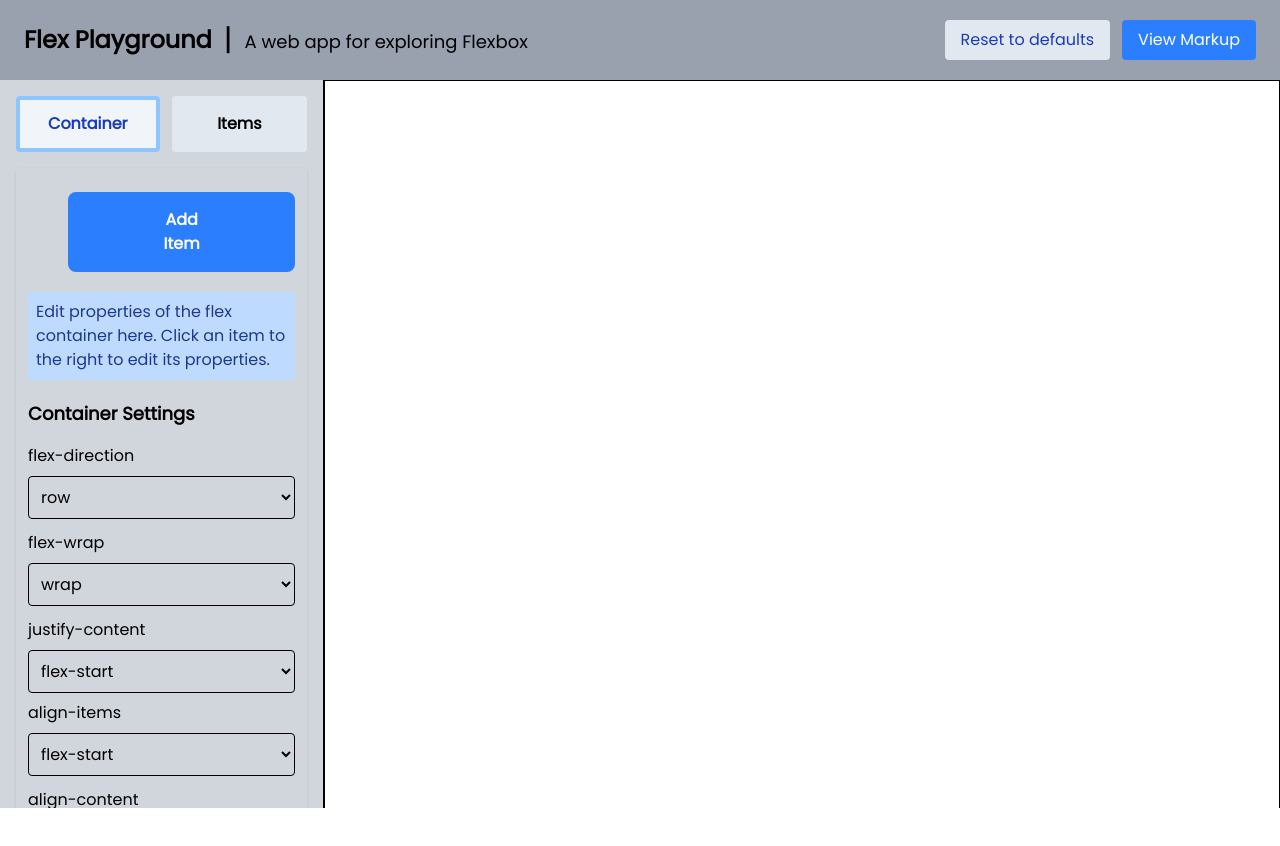
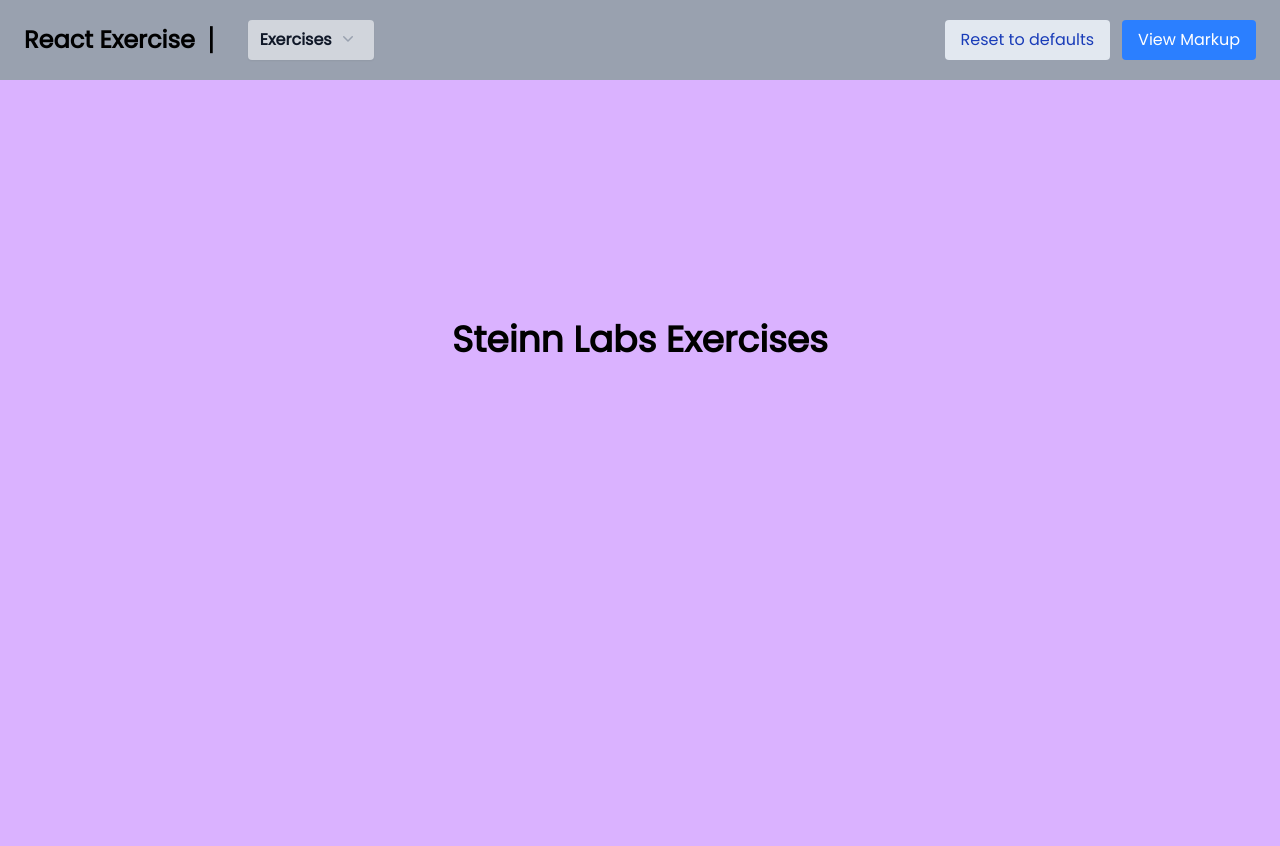
Before and after one commit to Gokulsl/Intern_Excercises, a React (Vite) app: page / in a window 1280 px wide. Shown: the top 846 px of the page. Before the commit the page ends 808 px from the top, so only its background shows below. Built offline with nearby package versions, Linux system fonts and the light colour scheme.

Commit message:
fetch module added

```diff
--- a/index.html
+++ b/index.html
@@ -1,5 +1,5 @@
 <!DOCTYPE html>
-<html lang="en">
+<html lang="en" style="overflow-y:hidden">
   <head>
     <meta charset="UTF-8" />
     <link rel="icon" type="image/svg+xml" href="/vite.svg" />
--- a/src/App.jsx
+++ b/src/App.jsx
@@ -1,11 +1,21 @@
-import Home from './pages/home'
+import { BrowserRouter as Router, Routes, Route } from 'react-router-dom';
+import Home from './pages/home.jsx';
+import Navbar from './components/Navbar';
+import FlexPlayground from './components/Flexplayground.jsx';
+import Listingfromapi from './components/Listingfromapi';
+
 function App() {
+  return (
+    <Router>
+      <Navbar />
+      <Routes>
+     <Route path="/" element={<Home/>}/>
+     <Route path="/flexplayground" element={<FlexPlayground/>}/>
+     <Route path="/listing" element={<Listingfromapi/>}/>
 
-  return (
-    <>
-    <Home/>
-</>
-  )
+      </Routes>
+    </Router>
+  );
 }
 
-export default App
+export default App;
--- /dev/null
+++ b/src/components/Dropdown.jsx
@@ -0,0 +1,54 @@
+import { useState, useEffect, useRef } from "react";
+import { ChevronDownIcon } from "@heroicons/react/20/solid";
+import { Link } from "react-router-dom";
+
+export default function Dropdown() {
+  const [isOpen, setIsOpen] = useState(false);
+  const dropdownRef = useRef(null); // Reference to the dropdown
+
+  useEffect(() => {
+    function handleClickOutside(event) {
+      if (dropdownRef.current && !dropdownRef.current.contains(event.target)) {
+        setIsOpen(false);
+      }
+    }
+    document.addEventListener("mousedown", handleClickOutside);
+    return () => {
+      document.removeEventListener("mousedown", handleClickOutside);
+    };
+  }, []);
+
+  return (
+    <div className="relative inline-block text-left" ref={dropdownRef}>
+      <button
+        onClick={() => setIsOpen(!isOpen)}
+        className="flex w-full justify-center gap-x-1.5 rounded cursor-pointer px-3 py-2 font-semibold text-gray-900 bg-gray-300 shadow-xs hover:bg-gray-50"
+      >
+        Exercises
+        <ChevronDownIcon className="mr-1 w-5 h-5 text-gray-400" />
+      </button>
+
+      {isOpen && (
+        <div className="absolute right-0 z-10 mt-2 w-56 origin-top-right rounded-md bg-white shadow-lg ring-1 ring-black/5 transition-opacity">
+          <div className="py-1">
+          <h1
+              className="block px-4 py-2 text-black text-sm hover:bg-gray-100 hover:text-gray-600"
+            ><Link to='/' className="block px-4 py-2 hover:bg-gray-100 hover:text-gray-60"  onClick={() => setIsOpen(false)}>
+              Home
+            </Link></h1>
+              <h1
+              className="block px-4 py-2 text-sm text-black hover:bg-gray-100 hover:text-gray-600"
+            ><Link className="block px-4 py-2 hover:bg-gray-100 hover:text-gray-60" to='/flexplayground' onClick={() => setIsOpen(false)}>
+              Flex
+            </Link ></h1>
+            <h1
+              className="block px-4 py-2 text-sm text-black hover:bg-gray-100 hover:text-gray-600"
+            ><Link className="block px-4 py-2 hover:bg-gray-100 hover:text-gray-60" to='/listing'  onClick={() => setIsOpen(false)}>
+              Listing
+            </Link></h1>
+          </div>
+        </div>
+      )}
+    </div>
+  );
+}
--- a/src/components/sidebar.jsx
+++ b/src/components/Flexplayground.jsx
@@ -1,8 +1,7 @@
 import { useState } from "react";
 import { Pencil, Trash } from "lucide-react";
 
-const MainLayout = () => {
-  // container styling usestates
+const Flexplayground = () => {
   const [flexDirection, setFlexDirection] = useState("row");
   const [flexWrap, setFlexWrap] = useState("wrap");
   const [alignItems, setAlignItems] = useState("flex-start");
@@ -66,7 +65,7 @@ const MainLayout = () => {
   return (
     <div className="flex h-screen bg-white overflow-hidden pb-5">
       {/* Sidebar */}
-      <div className="w-1/3 p-4 border-r bg-gray-300 overflow-y-auto">
+      <div className="w-1/3 p-4 border-r bg-gray-800 overflow-y-auto">
         <div className="flex gap-3 mb-4">
           <button
             className={`flex-1 p-3 rounded font-bold ${
@@ -93,21 +92,21 @@ const MainLayout = () => {
         {activeTab === "container" ? (
           <div className="h-full shadow rounded p-3">
             <button
-              className="p-4 px-20 cursor-pointer ms-10 mt-3 bg-blue-500 text-white font-bold hover:bg-blue-600 rounded-lg transition-all"
+              className="p-4 px-22 cursor-pointer ms-22 mt-3 bg-blue-500 text-white font-bold hover:bg-blue-600 rounded-lg transition-all"
               onClick={addItem}
             >
               Add Item
             </button>
 
-            <p className="text-blue-900 font-medium bg-blue-200 p-2 my-5">
+            <p className="text-blue-900 font-medium bg-blue-200 p-10 my-5">
               Edit properties of the flex container here. Click an item to the
               right to edit its properties.
             </p>
 
-            <h2 className="text-lg font-semibold my-4">Container Settings</h2>
-            <label className="block mb-2">flex-direction</label>
+            <h2 className="text-lg text-white font-semibold my-4">Container Settings</h2>
+            <label className="block text-slate-200 mb-4">flex-direction</label>
             <select
-              className="w-full p-2 border rounded mb-3"
+              className="w-full p-2 text-slate-200 border rounded mb-3"
               value={flexDirection}
               onChange={(e) => setFlexDirection(e.target.value)}
             >
@@ -117,9 +116,9 @@ const MainLayout = () => {
               <option value="column-reverse">column-reverse</option>
             </select>
 
-            <label className="block mb-2">flex-wrap</label>
+            <label className="blocktext-slate-200 text-slate-200 mb-4 mt-4">flex-wrap</label>
             <select
-              className="w-full p-2 border rounded mb-3"
+              className="w-full p-2 text-slate-200 border rounded mt-4 mb-3"
               value={flexWrap}
               onChange={(e) => setFlexWrap(e.target.value)}
             >
@@ -128,9 +127,9 @@ const MainLayout = () => {
               <option value="wrap-reverse">wrap-reverse</option>
             </select>
 
-            <label className="block mb-2">justify-content</label>
+            <label className="block text-slate-200 mb-2 mt-3">justify-content</label>
             <select
-              className="w-full p-2 border rounded"
+              className="w-full p-2 mt-2 mb-3 text-slate-200 border rounded"
               value={justifyContent}
               onChange={(e) => setJustifyContent(e.target.value)}
             >
@@ -141,9 +140,9 @@ const MainLayout = () => {
               <option value="space-between">space-between</option>
             </select>
 
-            <label className="block mb-2 mt-2">align-items</label>
+            <label className="block text-slate-200 mb-4 mt-2">align-items</label>
             <select
-              className="w-full p-2 border rounded mb-3"
+              className="w-full p-2 border text-white rounded mb-3"
               value={alignItems}
               onChange={(e) => setAlignItems(e.target.value)}
             >
@@ -153,9 +152,9 @@ const MainLayout = () => {
               <option value="stretch">stretch</option>
             </select>
 
-            <label className="block mb-2">align-content</label>
+            <label className="block text-slate-200 mt-2 mb-4">align-content</label>
             <select
-              className="w-full p-2 border rounded mb-20 "
+              className="w-full p-2 text-slate-200 border rounded mb-20 "
               value={alignContent}
               onChange={(e) => setAlignContent(e.target.value)}
             >
@@ -168,54 +167,54 @@ const MainLayout = () => {
           </div>
         ) : selectedItem  ? (
           <div className="shadow rounded p-3 mb-20">
-            <h2 className="text-lg font-semibold mb-2">Edit Item</h2>
+            <h2 className="text-lg font-semibold text-white mb-2">Edit Item</h2>
 
-            <label className="block mb-2">Order</label>
+            <label className="block text-slate-200 mb-2">Order</label>
             <input
               type="number"
               defaultValue={0}
-              className="w-full p-2 border rounded mb-3"
+              className="w-full p-2 text-slate-200 border rounded mb-3"
               onChange={(e) =>
                 updateItem(selectedItem.id, "order", Number(e.target.value))
               }
             />
 
-            <label className="block mb-2">Width (px)</label>
+            <label className="block text-slate-200 mb-2">Width (px)</label>
             <input
               type="number"
               value={selectedItem.width}
-              className="w-full p-2 border rounded mb-3"
+              className="w-full p-2 text-slate-200 border rounded mb-3"
               onChange={(e) =>
                 updateItem(selectedItem.id, "width", Number(e.target.value))
               }
             />
 
-            <label className="block mb-2">Height (px)</label>
+            <label className="block text-slate-200 mb-2">Height (px)</label>
             <input
               type="number"
               value={selectedItem.height}
-              className="w-full p-2 border rounded"
+              className="w-full text-slate-200 p-2 border rounded"
               onChange={(e) =>
                 updateItem(selectedItem.id, "height", Number(e.target.value))
               }
             />
             {/* Flex Grow */}
-            <label className="block mb-2 mt-2">Flex Grow</label>
+            <label className="block text-slate-200 mb-2 mt-2">Flex Grow</label>
             <input
               type="number"
               value={selectedItem.flexGrow}
-              className="w-full p-2 border rounded mb-3"
+              className="w-full text-slate-200 p-2 border rounded mb-3"
               onChange={(e) =>
                 updateItem(selectedItem.id, "flexGrow", Number(e.target.value))
               }
             />
 
             {/* Flex Shrink */}
-            <label className="block mb-2">Flex Shrink</label>
+            <label className="block text-slate-200 mb-2">Flex Shrink</label>
             <input
               type="number"
               value={selectedItem.flexShrink}
-              className="w-full p-2 border rounded mb-3"
+              className="w-full text-slate-200 p-2 border rounded mb-3"
               onChange={(e) =>
                 updateItem(
                   selectedItem.id,
@@ -225,9 +224,9 @@ const MainLayout = () => {
               }
             />
 
-            <label className="block mb-2">Align Self</label>
+            <label className="block text-slate-200 mb-2">Align Self</label>
             <select
-              className="w-full p-2 border rounded"
+              className="w-full p-2 text-slate-200 border rounded"
               onChange={(e) =>
                 updateItem(selectedItem.id, "alignSelf", e.target.value)
               }
@@ -241,7 +240,7 @@ const MainLayout = () => {
             </select>
           </div>
         ) : (
-          <p className="text-blue-900 font-medium bg-blue-200 p-2 my-5">
+          <p className="text-blue-900 font-medium bg-blue-200 p-10 my-5">
             Click a flex item to edit its styles.
           </p>
         )}
@@ -249,7 +248,7 @@ const MainLayout = () => {
 
       {/* Main Flex Container */}
       <div
-        className="w-full bg-white p-4 flex items-center justify-center flex-wrap border"
+        className="w-2/3  border-2 m-2 border-black p-4 flex items-center justify-center flex-wrap"
         style={{
           flexDirection,
           flexWrap,
@@ -308,4 +307,4 @@ const MainLayout = () => {
   );
 };
 
-export default MainLayout;
+export default Flexplayground;
--- /dev/null
+++ b/src/components/Listingfromapi.jsx
@@ -0,0 +1,28 @@
+import React, { useState, useEffect } from "react";
+
+const Listingfromapi = () => {
+  const [data, setData] = useState([]);
+
+  useEffect(() => {
+    fetch("https://restcountries.com/v3.1/all")
+      .then((response) => response.json())
+      .then((data) => setData(data));
+  }, []);
+
+  return (
+    <div className="overflow-y-auto h-screen">
+      <div className="flex justify-around items-center bg-amber-200 flex-wrap">
+        {data.map((c, index) =>
+          index <=100  ? (
+            <div key={index} className="m-3 border-2 border-black bg-gray-800 w-80 h-30">
+              <div><h1 className="font-bold text-center text-white mt-2">{c.name.common}</h1></div>
+              <div><p className="font-medium text-gray-500 text-center mt-2">{c.name.official}</p></div>
+            </div>
+          ) : null
+        )}
+      </div>
+    </div>
+  );
+};
+
+export default Listingfromapi;
--- a/src/components/navbar.jsx
+++ b/src/components/navbar.jsx
@@ -1,13 +1,13 @@
-// import React from "react";
-
+import React from "react";
+import Dropdown from "./Dropdown";
 const Navbar = () => {
   return (
-    <nav className="navbar top-0 left-0 w-full flex items-center justify-between bg-gray-400 h-20 px-6 shadow-md">
-
+    <nav className="top-0 left-0 w-full flex items-center justify-between bg-gray-400 h-20 px-6 shadow-md">
       <div className="flex items-center">
-        <h1 className="text-2xl text-black font-bold">Flex Playground</h1>
+        <h1 className="text-2xl text-black font-bold">React Exercise</h1>
         <span className="text-3xl mx-3">|</span>
-        <p className="text-lg mt-1">A web app for exploring Flexbox</p>
+        {/* <p className="text-lg mt-1">A web app designed for understanding</p> */}
+        <div className="mx-5"><Dropdown /></div>
       </div>
       <div className="nav-buttons flex">
         <button className="bg-slate-200 text-blue-800 font-medium cursor-pointer px-4 py-2 rounded mr-3 hover:bg-blue-100">
--- a/src/index.css
+++ b/src/index.css
@@ -1,7 +1,5 @@
 @import "tailwindcss";
-html {
-  overflow: hidden;
-}
+
 body {
   margin: 0;
   padding: 0;
--- a/src/pages/home.css
+++ b/src/pages/home.css
@@ -1,4 +1,3 @@
 .screen{
-    height: 101vh;
-    overflow: hidden;
+    overflow-y: hidden;
 }
--- a/src/pages/home.jsx
+++ b/src/pages/home.jsx
@@ -1,13 +1,13 @@
-import Sidebar from '../components/sidebar';
-import Navbar from '../components/navbar';
 import React from 'react'
 import './home.css'
 const Home = () => {
   return (
     <>
-    <div className='screen'>
-    <Navbar/>
-    <Sidebar/>
+    <div className='h-screen bg-purple-300'>
+      <div className="flex justify-center items-center text-4xl font-bold">
+        <h1 className='mt-60'>Steinn Labs Exercises</h1>
+      </div>
+
 </div>
     </>
 )
```
